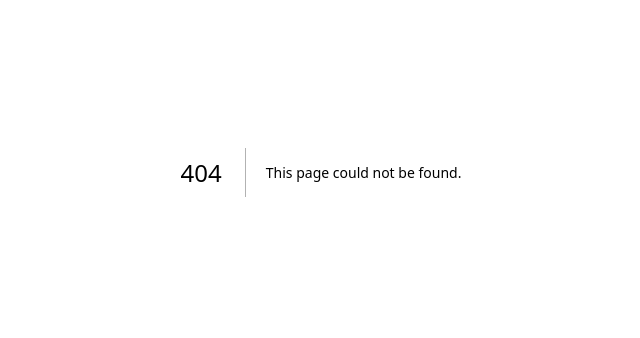
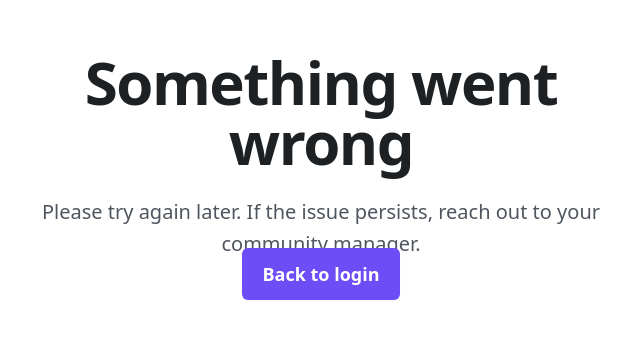
Before and after one commit to orbit-love/satellite-app-template, a Next.js app: page /auth/error in a window 1280 px wide. Before the commit this address had no page. Shown: the part 228-566 px from the top of the page, without its empty margins (319-959 px from the left). Built offline with nearby package versions, Linux system fonts and the light colour scheme.

Commit message:
Added error page

```diff
--- a/pages/api/auth/[...nextauth].js
+++ b/pages/api/auth/[...nextauth].js
@@ -20,7 +20,7 @@ export const authOptions = {
   pages: {
     signIn: "/auth/sign-in",
     signOut: "/auth/sign-out",
-    error: "/auth/error", // Error code passed in query string as ?error=
+    error: "/auth/error", // Error code passed in query string. Details: https://next-auth.js.org/configuration/pages#error-page
     verifyRequest: "/auth/verify-request", // (used for check email message)
   },
   // Configure one or more authentication providers
--- /dev/null
+++ b/pages/auth/error.js
@@ -0,0 +1,60 @@
+import Link from "next/link";
+import AuthLayout from "./auth-layout";
+import { useRouter } from "next/router";
+
+export default function VerifyRequest() {
+  // Fetch error code from query params
+  const router = useRouter();
+  const { error } = router.query;
+
+  let title, preamble;
+
+  // Set relevant error message for each of the error types listed in
+  // https://next-auth.js.org/configuration/pages#error-page
+  switch (error) {
+    case "AccessDenied":
+      title = "Access denied";
+      preamble = `You don't have access to this directory.
+        If you believe this is an error, please contact your
+        community manager who will be able to resolve this.`;
+      break;
+    case "Verification":
+      title = "Invalid link";
+      preamble =
+        "That link has expired or has already been used. Please sign in again to receive a new one.";
+      break;
+    case "Configuration":
+      title = "Server Error";
+      preamble = `There's something wrong with the server configuration.
+        Ensure you have set environment variables correctly & try again.`;
+      break;
+    default:
+      title = "Something went wrong";
+      preamble =
+        "Please try again later. If the issue persists, reach out to your community manager.";
+      break;
+  }
+
+  return (
+    <AuthLayout>
+      {router.isReady ? (
+        <div className="isolate relative px-6 py-32 mt-14 mx-auto max-w-2xl text-center sm:py-48 lg:px-8 lg:py-56">
+          <h1 className="text-4xl font-bold tracking-tight text-gray-900 sm:text-6xl">
+            {title}
+          </h1>
+
+          <p className="mt-6 text-xl leading-8 text-gray-600">{preamble}</p>
+
+          <Link
+            href="/auth/sign-in"
+            className="flex-none py-3.5 px-5 mt-6 text-lg font-semibold text-white bg-purple-500 rounded-md shadow-sm hover:bg-purple-600 focus-visible:outline-2 focus-visible:outline-white focus-visible:outline focus-visible:outline-offset-2"
+          >
+            Back to login
+          </Link>
+        </div>
+      ) : (
+        ""
+      )}
+    </AuthLayout>
+  );
+}
--- a/pages/auth/sign-in.js
+++ b/pages/auth/sign-in.js
@@ -4,12 +4,12 @@ import AuthLayout from "./auth-layout";
 export default function SignIn({ csrfToken }) {
   return (
     <AuthLayout>
-      <div class="isolate relative px-6 py-32 mt-14 mx-auto max-w-2xl text-center sm:py-48 lg:px-8 lg:py-56">
-        <h1 class="text-4xl font-bold tracking-tight text-gray-900 sm:text-6xl">
+      <div className="isolate relative px-6 py-32 mt-14 mx-auto max-w-2xl text-center sm:py-48 lg:px-8 lg:py-56">
+        <h1 className="text-4xl font-bold tracking-tight text-gray-900 sm:text-6xl">
           Member Directory
         </h1>
 
-        <p class="mt-6 text-lg leading-8 text-gray-600">
+        <p className="mt-6 text-xl leading-8 text-gray-600">
           Welcome to the Member Directory! This platform serves as a hub for
           connecting with your fellow community members. Sign in to explore
           profiles, discover common interests, and engage more actively with
@@ -17,13 +17,13 @@ export default function SignIn({ csrfToken }) {
         </p>
 
         <form
-          class="flex gap-x-4 mt-10 mx-auto max-w-lg"
+          className="flex gap-x-4 mt-10 mx-auto max-w-lg"
           method="post"
           action="/api/auth/signin/email"
         >
           <input name="csrfToken" type="hidden" defaultValue={csrfToken} />
 
-          <label for="email-address" class="sr-only">
+          <label for="email-address" className="sr-only">
             Email address
           </label>
           <input
@@ -32,13 +32,13 @@ export default function SignIn({ csrfToken }) {
             type="email"
             autocomplete="email"
             required
-            class="bg-white/5 ring-white/10 flex-auto py-3.5 px-5 min-w-0 text-lg text-gray-900 rounded-md border border-gray-100 ring-1 ring-inset shadow-sm focus:ring-2 focus:ring-inset focus:ring-white sm:leading-6"
+            className="bg-white/5 ring-white/10 flex-auto py-3.5 px-5 min-w-0 text-lg text-gray-900 rounded-md border border-gray-100 ring-1 ring-inset shadow-sm focus:ring-2 focus:ring-inset focus:ring-white sm:leading-6"
             placeholder="Enter your email"
           />
 
           <button
             type="submit"
-            class="flex-none py-3.5 px-5 text-lg font-semibold text-white text-gray-900 bg-purple-500 rounded-md shadow-sm hover:bg-purple-600 focus-visible:outline-2 focus-visible:outline-white focus-visible:outline focus-visible:outline-offset-2"
+            className="inline-block flex-none py-3.5 px-5 text-lg font-semibold text-white bg-purple-500 rounded-md shadow-sm hover:bg-purple-600 focus-visible:outline-2 focus-visible:outline-white focus-visible:outline focus-visible:outline-offset-2"
           >
             Sign in with Email
           </button>
--- a/pages/auth/verify-request.js
+++ b/pages/auth/verify-request.js
@@ -1,3 +1,18 @@
+import AuthLayout from "./auth-layout";
+
 export default function VerifyRequest() {
-  return <p>Check your email</p>;
+  return (
+    <AuthLayout>
+      <div className="isolate relative px-6 py-32 mt-14 mx-auto max-w-2xl text-center sm:py-48 lg:px-8 lg:py-56">
+        <h1 className="text-4xl font-bold tracking-tight text-gray-900 sm:text-6xl">
+          You're in!
+        </h1>
+
+        <p className="mt-6 text-xl leading-8 text-gray-600">
+          We've just dispatched an email to your inbox containing a verification
+          link. Click on that link to complete your sign-in process.
+        </p>
+      </div>
+    </AuthLayout>
+  );
 }
```
